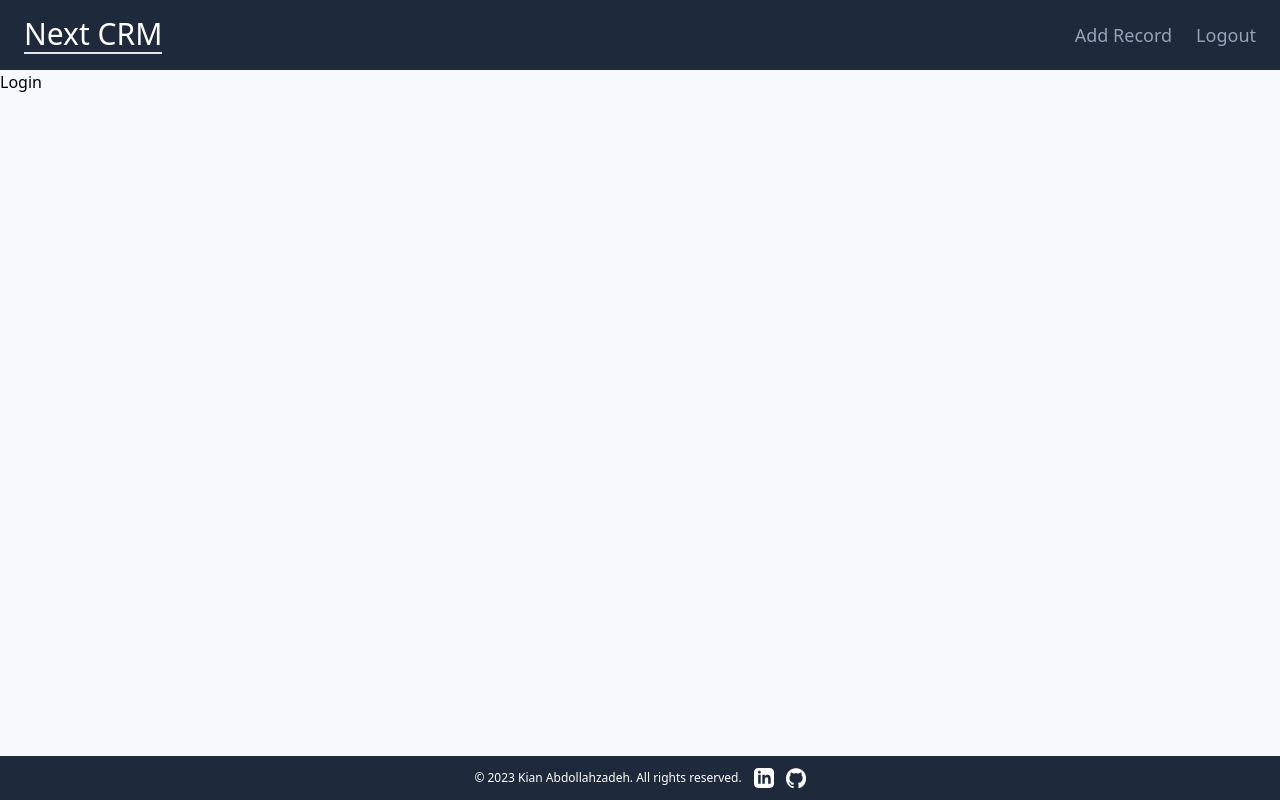
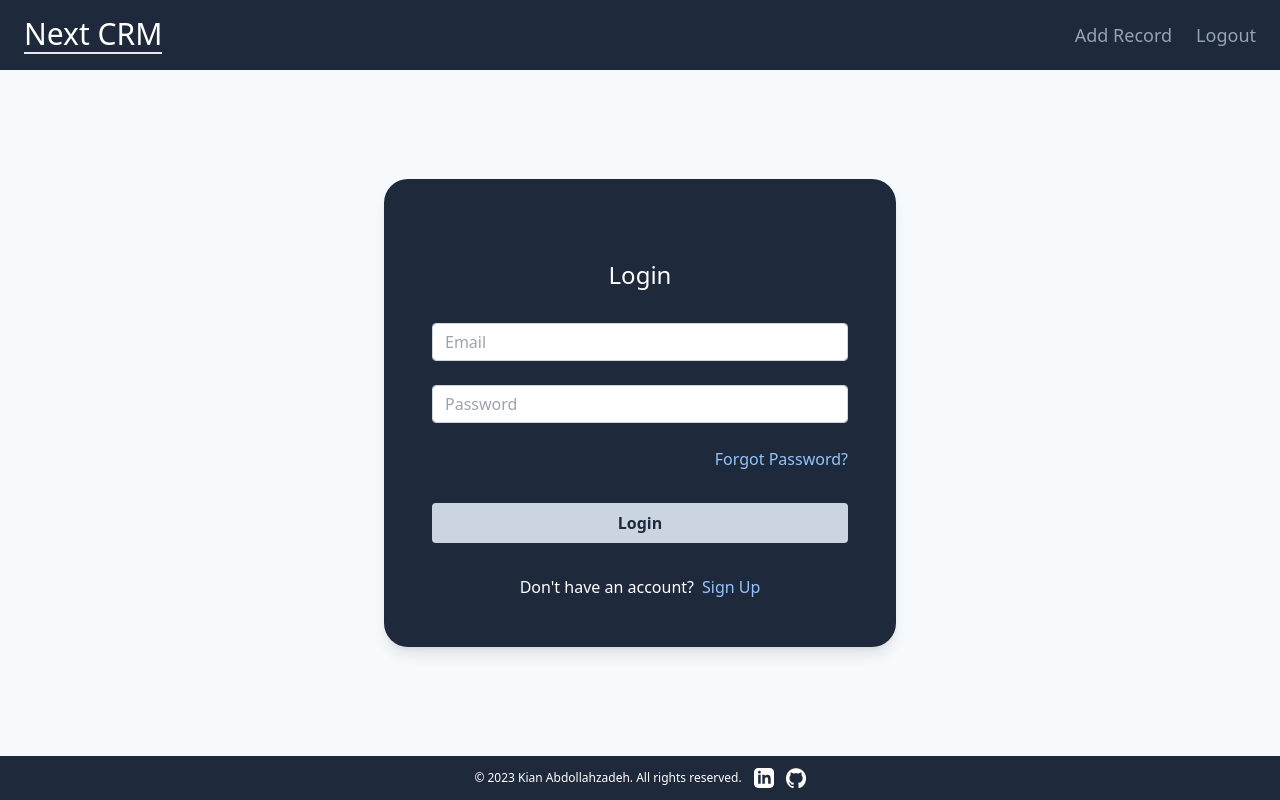
Before and after one commit to Kian2002/CRM-System, a Next.js app: page /login in a window 1280 px wide. Built offline with nearby package versions, Linux system fonts and the light colour scheme.

Commit message:
create UI

```diff
--- a/src/pages/login/index.tsx
+++ b/src/pages/login/index.tsx
@@ -1,7 +1,75 @@
+import { useRouter } from "next/router";
 import React from "react";
 
 const Login = () => {
-  return <div>Login</div>;
+  const router = useRouter();
+
+  const handleForgotPassword = () => {};
+
+  const handleSignUp = () => {
+    router.push("/signup");
+  };
+
+  const handleLogin = () => {};
+
+  return (
+    <div className="flex flex-col items-center justify-center px-6 py-8 mx-auto md:h-[calc(100vh-114px)] lg:py-0 text-white">
+      <div className="max-w-lg rounded-3xl overflow-hidden shadow-lg bg-slate-800 p-12 w-full">
+        <h1 className="text-center m-8 text-2xl font-medium">Login</h1>
+
+        <form>
+          <div className="relative mb-6">
+            <input
+              className="form-control"
+              type="email"
+              name="email"
+              id="email"
+              required
+              placeholder="Email"
+            />
+          </div>
+
+          <div className="relative mb-6">
+            <input
+              className="form-control"
+              type="password"
+              name="password"
+              id="password"
+              required
+              placeholder="Password"
+            />
+          </div>
+
+          <div className="flex justify-end my-5">
+            <button
+              className="text-blue-300"
+              type="button"
+              onClick={handleForgotPassword}
+            >
+              Forgot Password?
+            </button>
+          </div>
+
+          <div className="my-8 bg-slate-300 text-center text-slate-800 font-bold rounded">
+            <button className="w-full p-2" type="submit" onClick={handleLogin}>
+              Login
+            </button>
+          </div>
+
+          <div className="flex gap-2 justify-center items-center">
+            <p>{"Don't have an account?"}</p>
+            <button
+              className="text-blue-300"
+              type="button"
+              onClick={handleSignUp}
+            >
+              Sign Up
+            </button>
+          </div>
+        </form>
+      </div>
+    </div>
+  );
 };
 
 export default Login;
```
